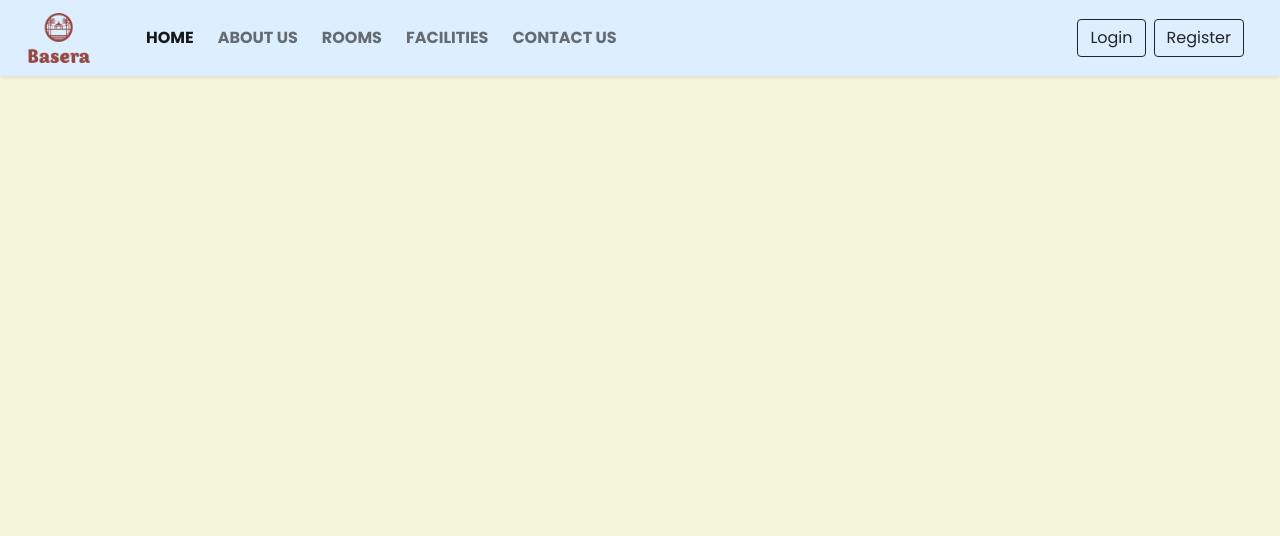
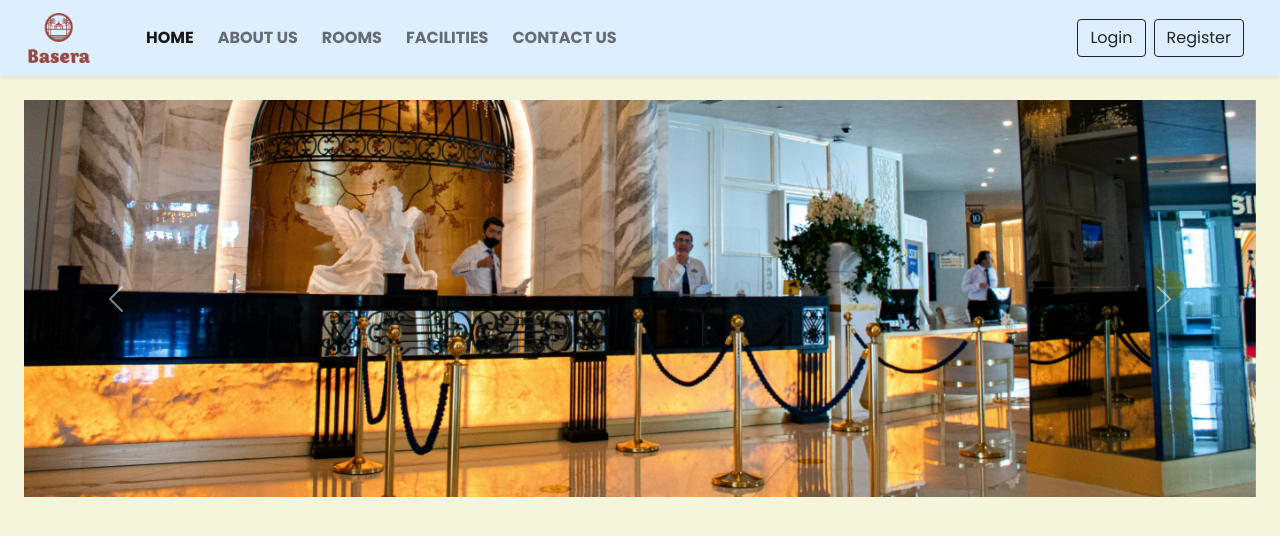
Before and after one commit to sovitchaudhary/Hotel-Website, a PHP site: page / in a window 1280 px wide. Shown: the top 536 px of the page. Run offline with PHP 8.4, Linux system fonts and the light colour scheme.

Commit message:
Add carousel

```diff
--- a/index.php
+++ b/index.php
@@ -17,6 +17,34 @@
     <!-- Header section -->
     <?php include './includes/header.php'; ?>
 
+    <!-- carousel -->
+    <div class="container-fluid px-lg-4 mt-4">
+        <div class="main">
+            <div id="carouselExampleControls" class="carousel slide" data-bs-ride="carousel">
+                <div class="carousel-inner">
+                    <div class="carousel-item active">
+                        <img src="./img/1.jpg" class="d-block w-100" alt="..." />
+                    </div>
+                    <div class="carousel-item">
+                        <img src="./img/2.jpg" class="d-block w-100" alt="..." />
+                    </div>
+                    <div class="carousel-item">
+                        <img src="./img/3.jpg" class="d-block w-100" alt="..." />
+                    </div>
+                </div>
+                <button class="carousel-control-prev" type="button" data-bs-target="#carouselExampleControls"
+                    data-bs-slide="prev">
+                    <span class="carousel-control-prev-icon" aria-hidden="true"></span>
+                    <span class="visually-hidden">Previous</span>
+                </button>
+                <button class="carousel-control-next" type="button" data-bs-target="#carouselExampleControls"
+                    data-bs-slide="next">
+                    <span class="carousel-control-next-icon" aria-hidden="true"></span>
+                    <span class="visually-hidden">Next</span>
+                </button>
+            </div>
+        </div>
+    </div>
 
     <!-- Js link -->
     <script src="https://cdn.jsdelivr.net/npm/@popperjs/core@2.9.2/dist/umd/popper.min.js"
```
Also changed, not shown: img/1.jpg (added), img/2.jpg (added), img/3.jpg (added).
